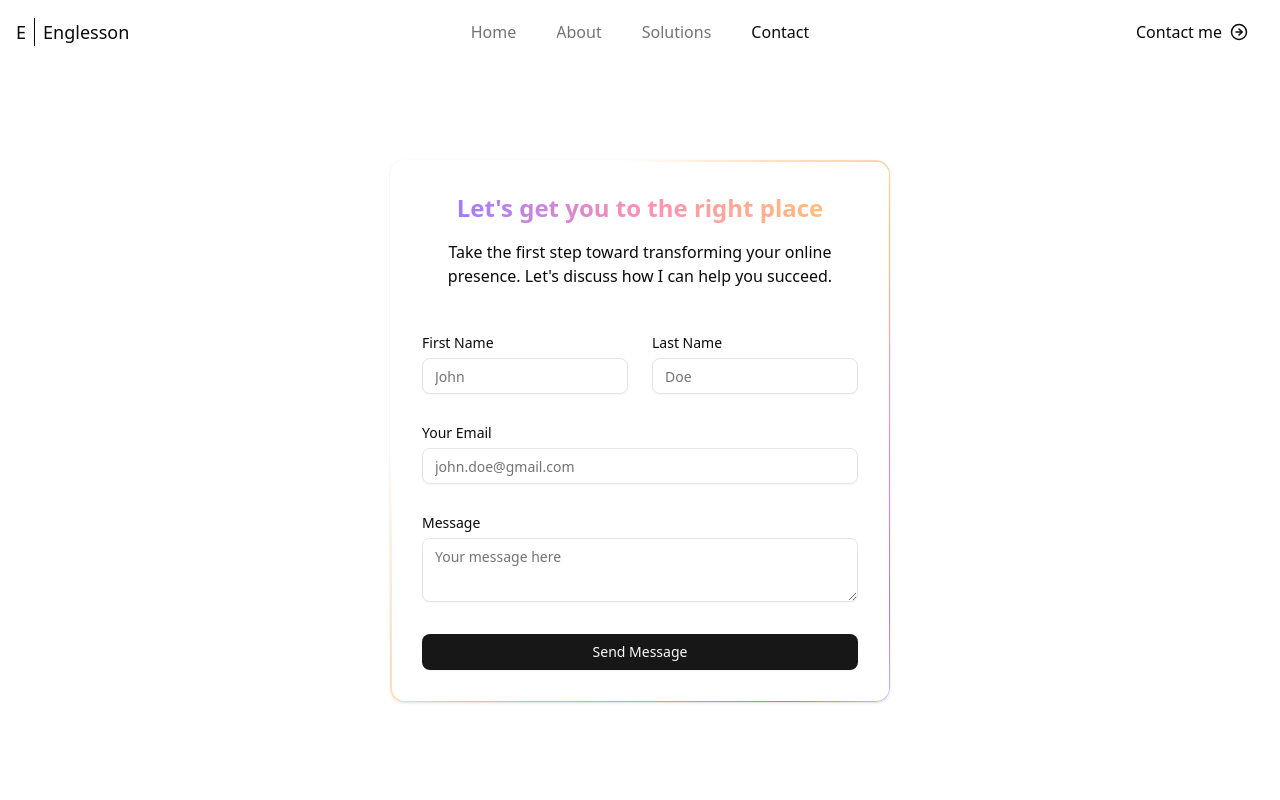
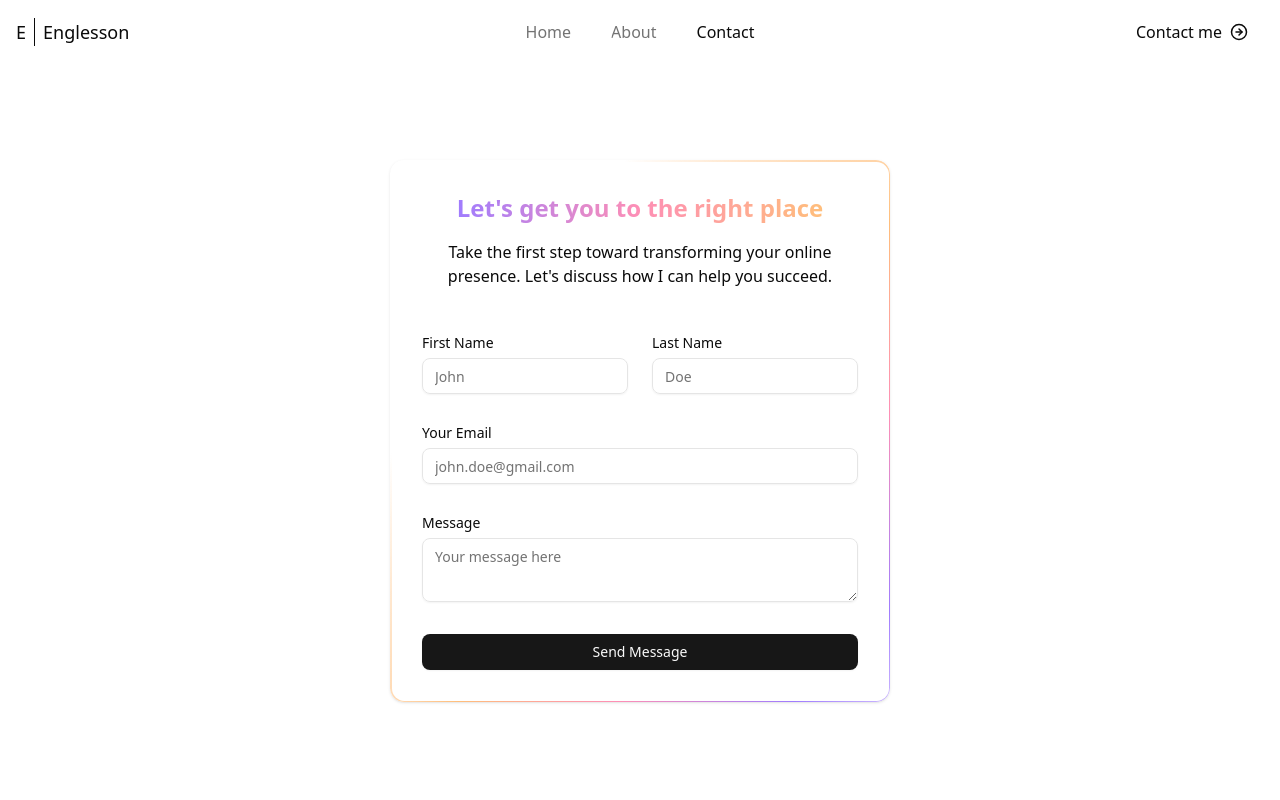
Before and after one commit to eenglesson/eenglesson-solutions, a Next.js app: page /contact in a window 1280 px wide. Shown: the top 800 px of the page. Built offline with nearby package versions, Linux system fonts and the light colour scheme.

Commit message:
removed solutions page for now

```diff
--- a/components/Navbar.tsx
+++ b/components/Navbar.tsx
@@ -9,7 +9,7 @@ import Link from 'next/link';
 const links = [
   { label: 'Home', path: '/' },
   { label: 'About', path: '/about' },
-  { label: 'Solutions', path: '/solutions' },
+  // { label: 'Solutions', path: '/solutions' },
   { label: 'Contact', path: '/contact' },
 ];
 
```
